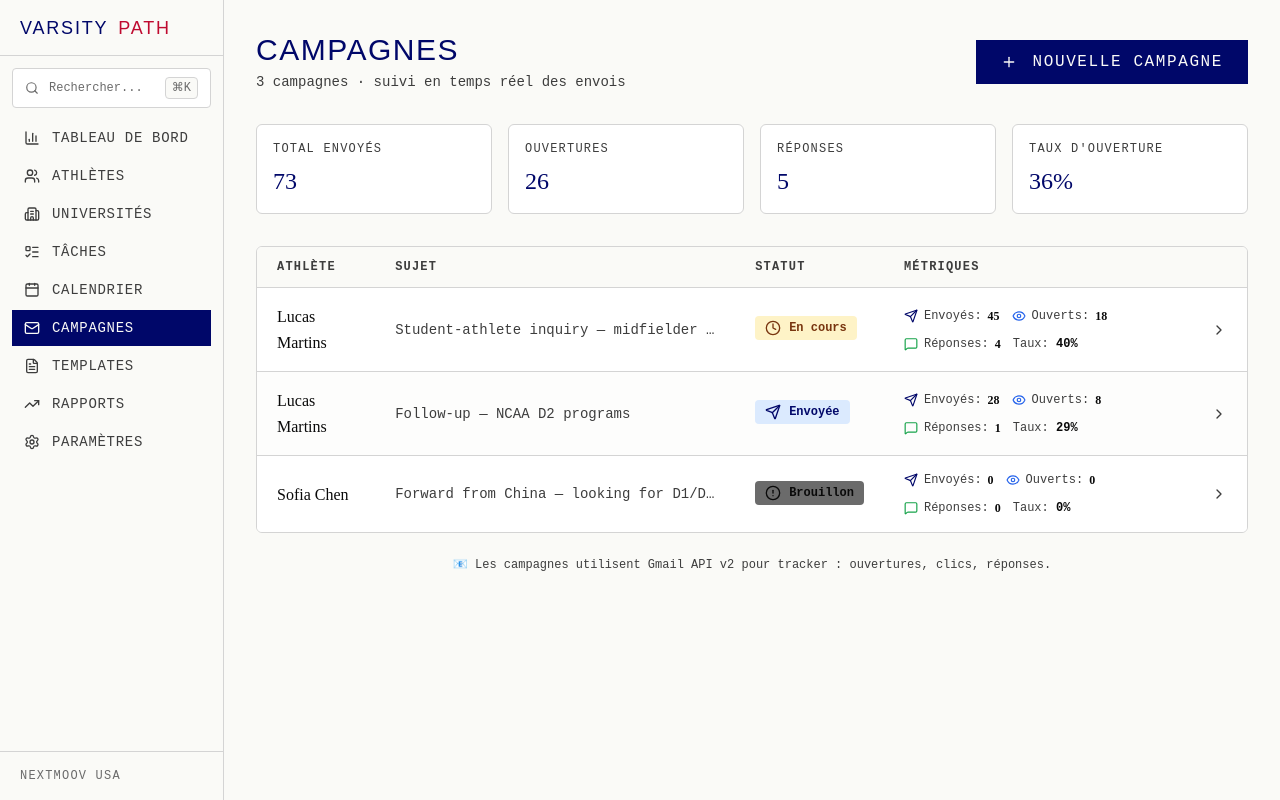
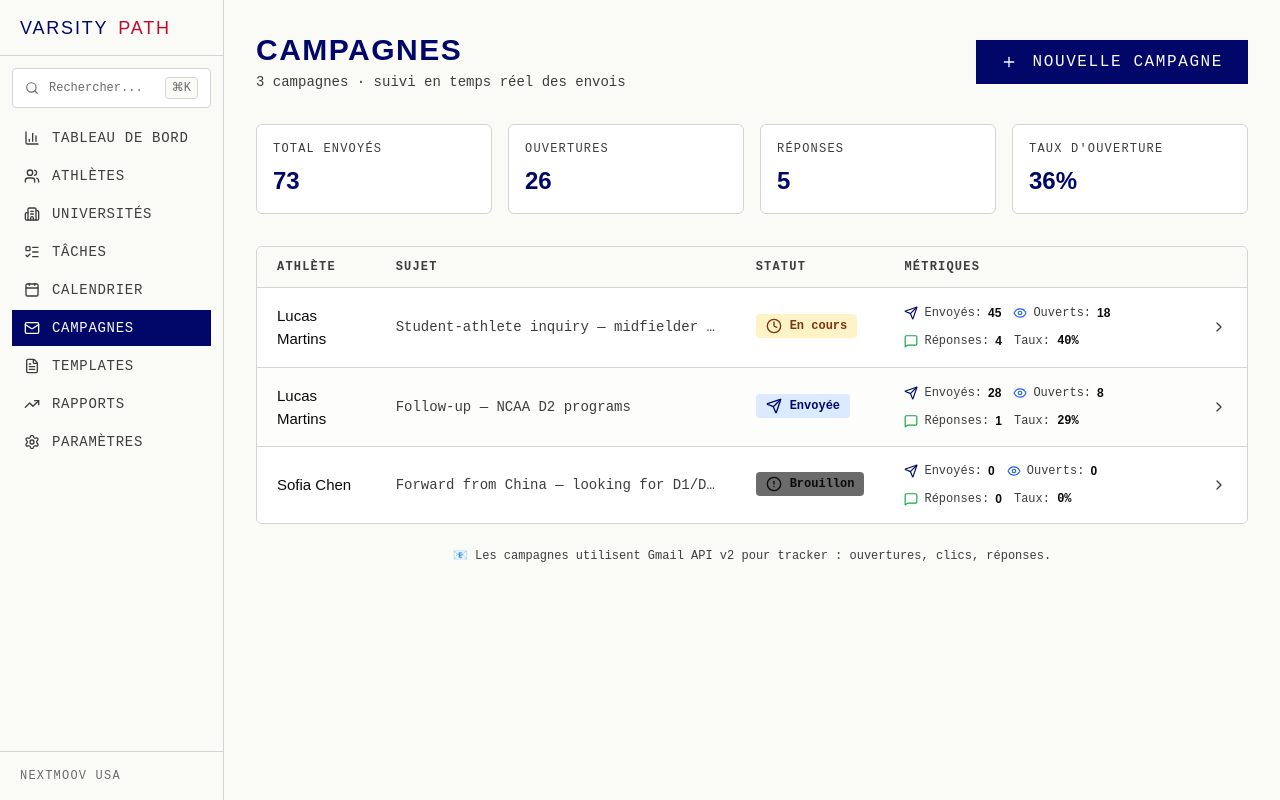
Before and after one commit to nextmoovusa-arch/Claude, a Next.js app in the folder varsity-path/: page /admin/campaigns in a window 1280 px wide. Built offline with nearby package versions, Linux system fonts and the light colour scheme; no server answers.

Commit message:
style: switch to Plus Jakarta Sans — cleaner, modern SaaS feel
https://claude.ai/code/session_01N8WaoEwJBUrsAhdR4qi2Pz

```diff
--- a/varsity-path/app/globals.css
+++ b/varsity-path/app/globals.css
@@ -2,7 +2,7 @@
 @tailwind components;
 @tailwind utilities;
 
-@import url("https://fonts.googleapis.com/css2?family=Anton&family=Playfair+Display:ital,wght@0,400;0,600;0,700;1,400&family=EB+Garamond:ital,wght@0,400;0,500;1,400&family=JetBrains+Mono:wght@400;500&display=swap");
+@import url("https://fonts.googleapis.com/css2?family=Plus+Jakarta+Sans:ital,wght@0,300;0,400;0,500;0,600;0,700;0,800;1,400&family=JetBrains+Mono:wght@400;500&display=swap");
 
 :root {
   --navy: #000769;
@@ -23,21 +23,21 @@
 body {
   background-color: var(--paper);
   color: var(--ink);
-  font-family: "EB Garamond", serif;
-  font-size: 16px;
-  line-height: 1.6;
+  font-family: "Plus Jakarta Sans", sans-serif;
+  font-size: 15px;
+  line-height: 1.55;
   -webkit-font-smoothing: antialiased;
 }
 
 h1, h2, h3, h4, h5, h6 {
-  font-family: "Anton", sans-serif;
-  letter-spacing: 0.02em;
-  text-transform: uppercase;
+  font-family: "Plus Jakarta Sans", sans-serif;
+  font-weight: 700;
   color: var(--ink);
 }
 
-.font-playfair {
-  font-family: "Playfair Display", serif;
+.font-display {
+  font-family: "Plus Jakarta Sans", sans-serif;
+  font-weight: 800;
 }
 
 .font-mono {
--- a/varsity-path/tailwind.config.ts
+++ b/varsity-path/tailwind.config.ts
@@ -29,9 +29,8 @@ const config: Config = {
         line: "#D4D4D4",
       },
       fontFamily: {
-        anton: ["Anton", "sans-serif"],
-        playfair: ["Playfair Display", "serif"],
-        garamond: ["EB Garamond", "serif"],
+        sans: ["Plus Jakarta Sans", "sans-serif"],
+        display: ["Plus Jakarta Sans", "sans-serif"],
         mono: ["JetBrains Mono", "monospace"],
       },
       borderRadius: {
```
